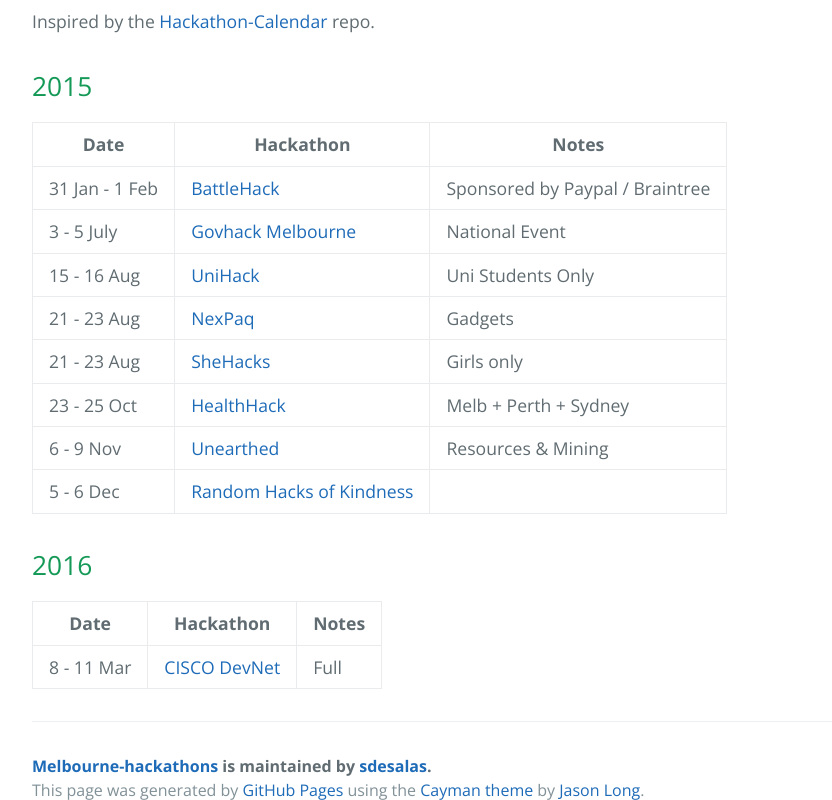
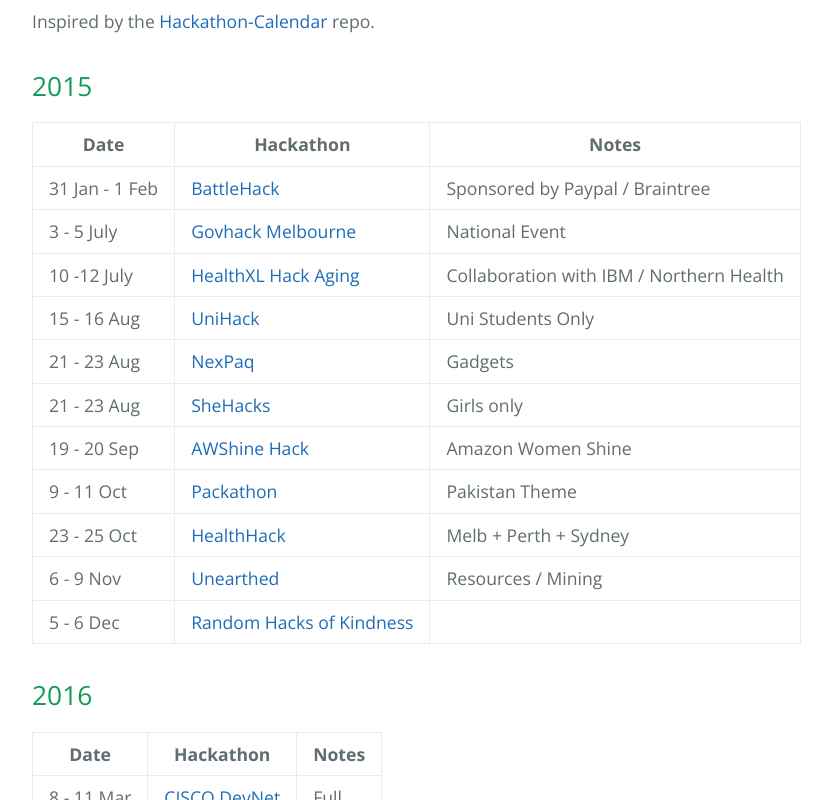
Before and after one commit to sdesalas/melbourne-hackathons, a plain HTML site: page index.html in a window 1280 px wide. Shown: the part 547-1347 px from the top of the page, without its empty margins (192-1024 px from the left). Drawn offline with nearby package versions, Linux system fonts and the light colour scheme.

```diff
--- a/index.html
+++ b/index.html
@@ -49,6 +49,11 @@
 <td>National Event</td>
 </tr>
 <tr>
+<td>10 -12 July</td>
+<td><a href="http://healthxl.org/hack-aging/">HealthXL Hack Aging</a></td>
+<td>Collaboration with IBM / Northern Health</td>
+</tr>
+<tr>
 <td>15 - 16 Aug</td>
 <td><a href="http://unihack.net/">UniHack</a></td>
 <td>Uni Students Only</td>
@@ -64,6 +69,16 @@
 <td>Girls only</td>
 </tr>
 <tr>
+<td>19 - 20 Sep</td>
+<td><a href="http://aws.amazon.com/events/awshine/">AWShine Hack</a></td>
+<td>Amazon Women Shine</td>
+</tr>
+<tr>
+<td>9 - 11 Oct</td>
+<td><a href="http://www.eventbrite.com/e/pakathon-melbourne-hackathon-2015-tickets-18466988259?aff=es2">Packathon</a></td>
+<td>Pakistan Theme</td>
+</tr>
+<tr>
 <td>23 - 25 Oct</td>
 <td><a href="http://www.healthhack.com.au/">HealthHack</a></td>
 <td>Melb + Perth + Sydney</td>
@@ -71,7 +86,7 @@
 <tr>
 <td>6 - 9 Nov</td>
 <td><a href="http://www.eventbrite.com.au/e/unearthed-melbourne-2015-tickets-17916271049">Unearthed</a></td>
-<td>Resources &amp; Mining</td>
+<td>Resources / Mining</td>
 </tr>
 <tr>
 <td>5 - 6 Dec</td>
```
Also changed, not shown: params.json (+1 -1 lines).
